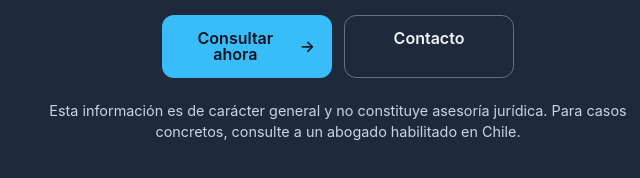
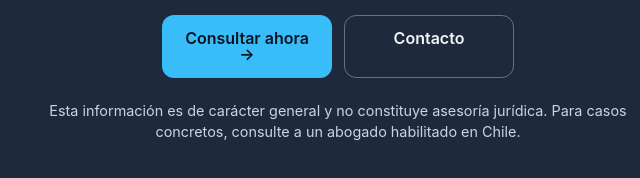
Before and after one commit to frencorets/robotlegal, a plain HTML site: page index.html in a window 1280 px wide. Shown: the part 562-740 px from the top of the page, 302-942 px from the left. Drawn offline with Linux system fonts and the light colour scheme.

Commit message:
Update styles.css

```diff
--- a/styles.css
+++ b/styles.css
@@ -185,23 +185,3 @@ body {
     grid-template-columns: 1fr 1fr;
   }
 }
-
-/* Botón con ícono */
-.btn--with-icon {
-  display: inline-flex;
-  align-items: center;
-  justify-content: center;
-  gap: 0.5rem;
-}
-
-.btn-icon {
-  display: inline-block;
-  transition: transform 160ms ease;
-}
-
-/* Animar flecha al pasar el mouse */
-@media (hover: hover) and (pointer: fine) {
-  .btn--with-icon:hover .btn-icon {
-    transform: translateX(3px);
-  }
-}
```
